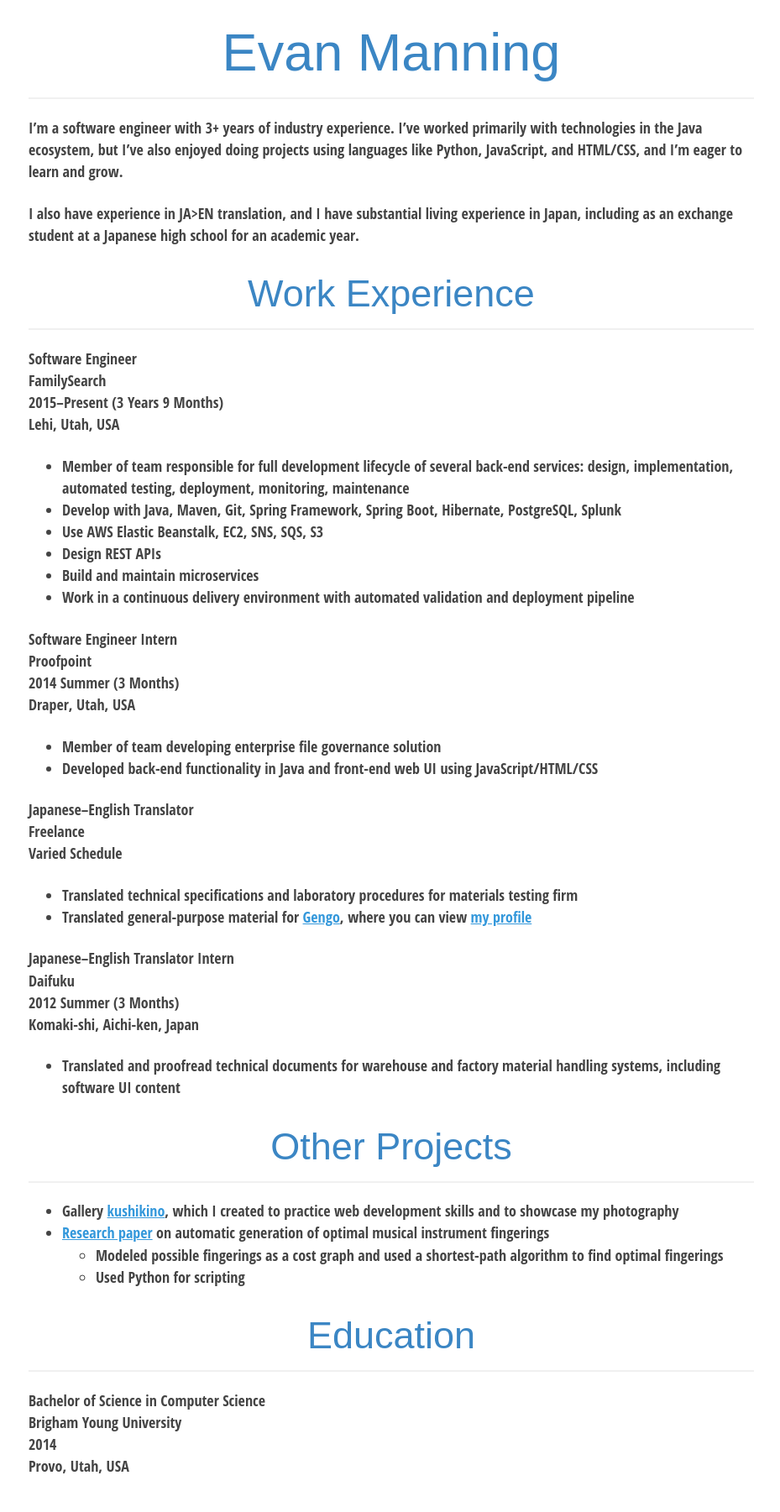
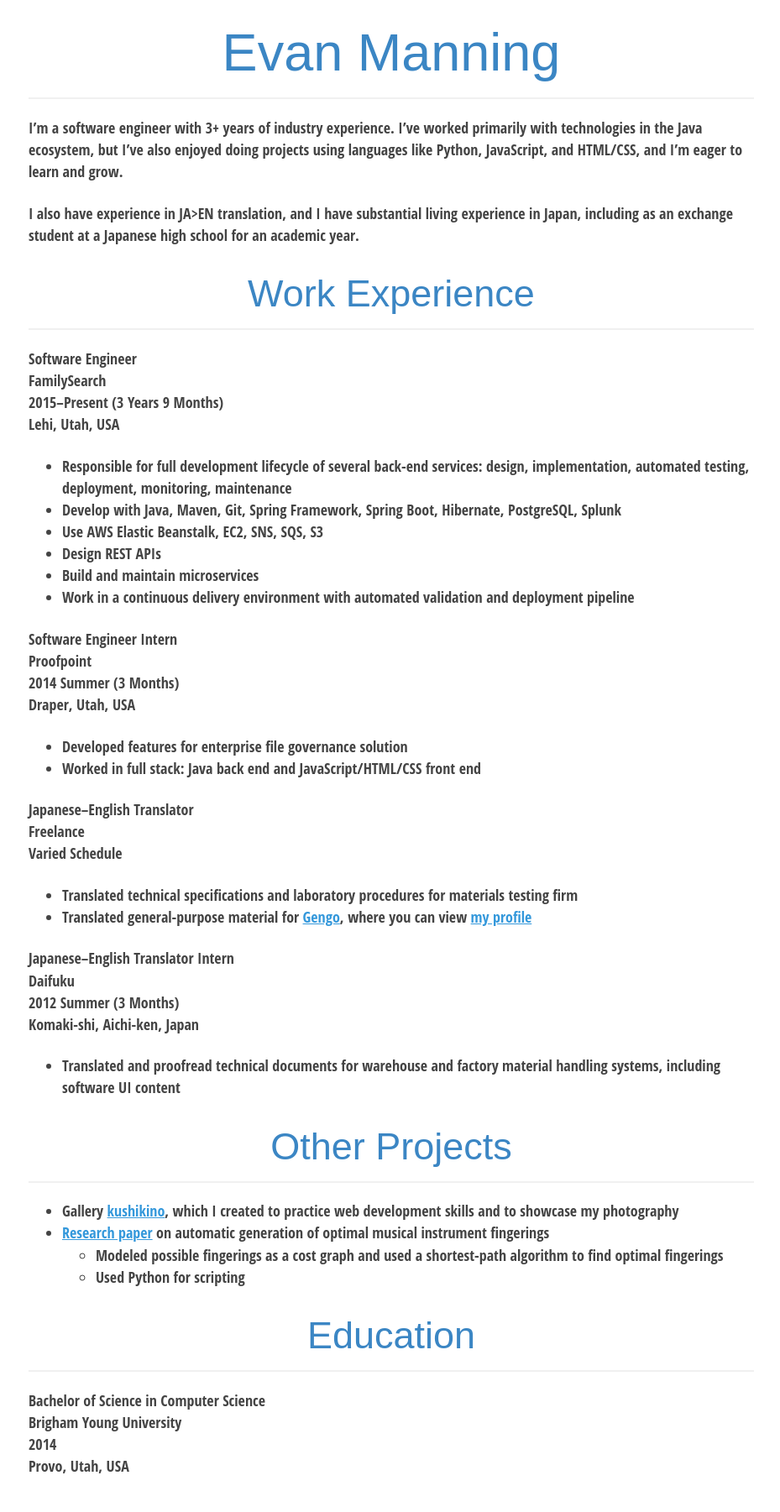
Before and after one commit to evanmanning/evanmanning.github.io, a Jekyll site: the page built from index.md, in a window 1280 px wide. Shown: the whole page at 84% size, without its empty margins (174-1103 px from the left). Built offline with Jekyll 4.4.1, drawn with Linux system fonts in a browser that asks for light colours.

Commit message:
Minor edits in resume

```diff
--- a/index.md
+++ b/index.md
@@ -16,7 +16,7 @@ FamilySearch
 2015–Present (3 Years 9 Months)
 Lehi, Utah, USA
 
-- Member of team responsible for full development lifecycle of several back-end services: design, implementation, automated testing, deployment, monitoring, maintenance
+- Responsible for full development lifecycle of several back-end services: design, implementation, automated testing, deployment, monitoring, maintenance
 - Develop with Java, Maven, Git, Spring Framework, Spring Boot, Hibernate, PostgreSQL, Splunk
 - Use AWS Elastic Beanstalk, EC2, SNS, SQS, S3
 - Design REST APIs
@@ -28,8 +28,8 @@ Proofpoint
 2014 Summer (3 Months)
 Draper, Utah, USA
 
-- Member of team developing enterprise file governance solution
-- Developed back-end functionality in Java and front-end web UI using JavaScript/HTML/CSS
+- Developed features for enterprise file governance solution
+- Worked in full stack: Java back end and JavaScript/HTML/CSS front end
 
 **Japanese–English Translator**
 Freelance
```
